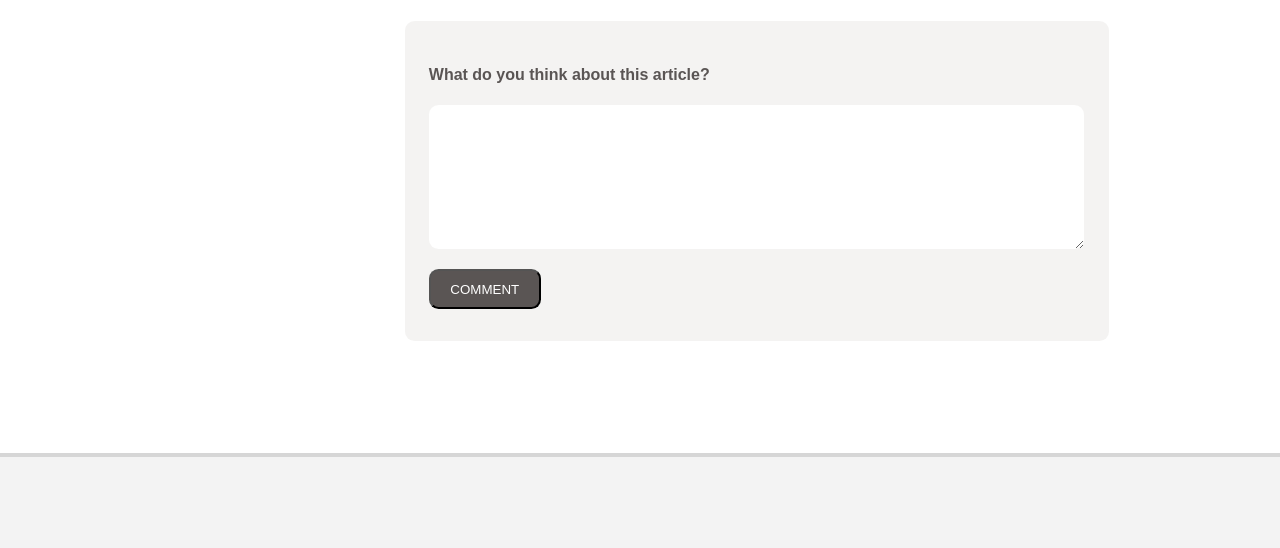
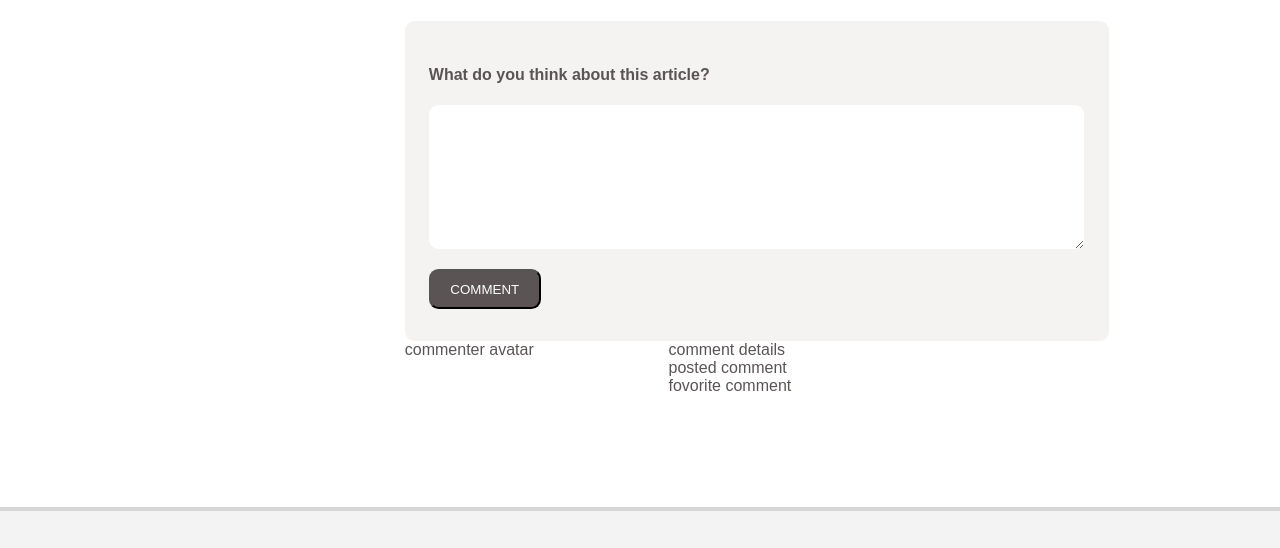
Before and after one commit to Jaman-dedy/peace360_mockups, a plain HTML site: page singleArticle.html in a window 1280 px wide. Shown: the part 2280-2828 px from the top of the page. Drawn offline with nearby package versions, Linux system fonts and the light colour scheme.

Commit message:
posted comment

```diff
--- a/assets/css/style.css
+++ b/assets/css/style.css
@@ -540,3 +540,24 @@ h1 {
 .comment-box button:hover {
   background-color: #54768b;
 }
+.commenter-avatar {
+  grid-area: commenter-avatar;
+}
+.commenter-details {
+  grid-area: commenter-details;
+}
+.comment-posted {
+  grid-area: comment-posted;
+}
+.favorite-comment {
+  grid-area: favorite-comment;
+}
+
+.comment-reply {
+  display: grid;
+  grid-template-areas:
+    "commenter-avatar commenter-details commenter-details"
+    "commenter-avatar  comment-posted  comment-posted"
+    "commenter-avatar comment-posted comment-posted"
+    "commenter-avatar favorite-comment favorite-comment";
+}
--- a/assets/js/fixed.js
+++ b/assets/js/fixed.js
@@ -1,4 +1,4 @@
 $(window).scroll(function() {
   $("#socio-share").css("top", Math.max(200, 370 - $(this).scrollTop()));
-//   $("#socio-share").css("display", Math.max(0, 200 - $(this).scrollTop()));
+  //   $("#socio-share").css("display", Math.max(0, 200 - $(this).scrollTop()));
 });
--- a/singleArticle.html
+++ b/singleArticle.html
@@ -189,6 +189,12 @@
                     <button>COMMENT</button>
                 </form>
             </div>
+            <div class="comment-reply">
+                <div class="commenter-avatar">commenter avatar</div>
+                <div class="commenter-details">comment details</div>
+                <div class="comment-posted">posted comment</div>
+                <div class="favorite-comment">fovorite comment</div>
+            </div>
 
     </main>
     <div class="footer">
```
